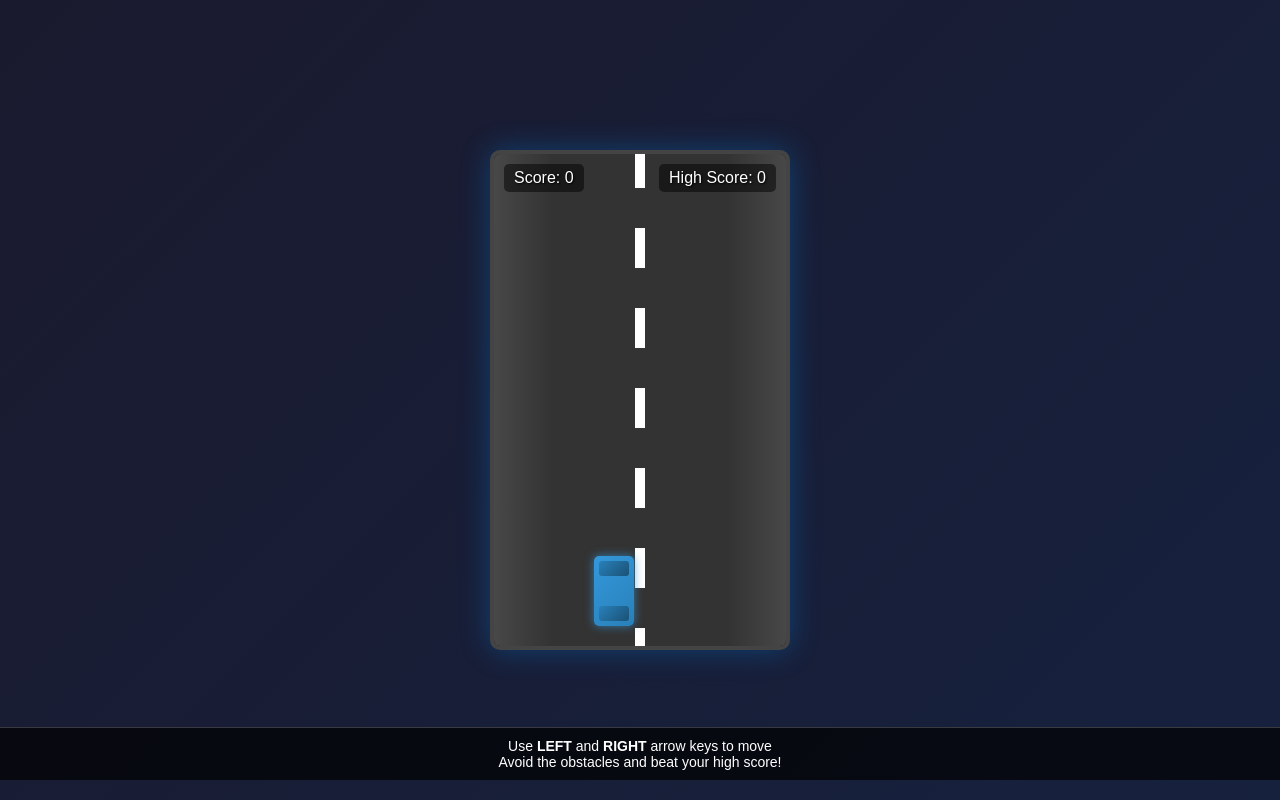
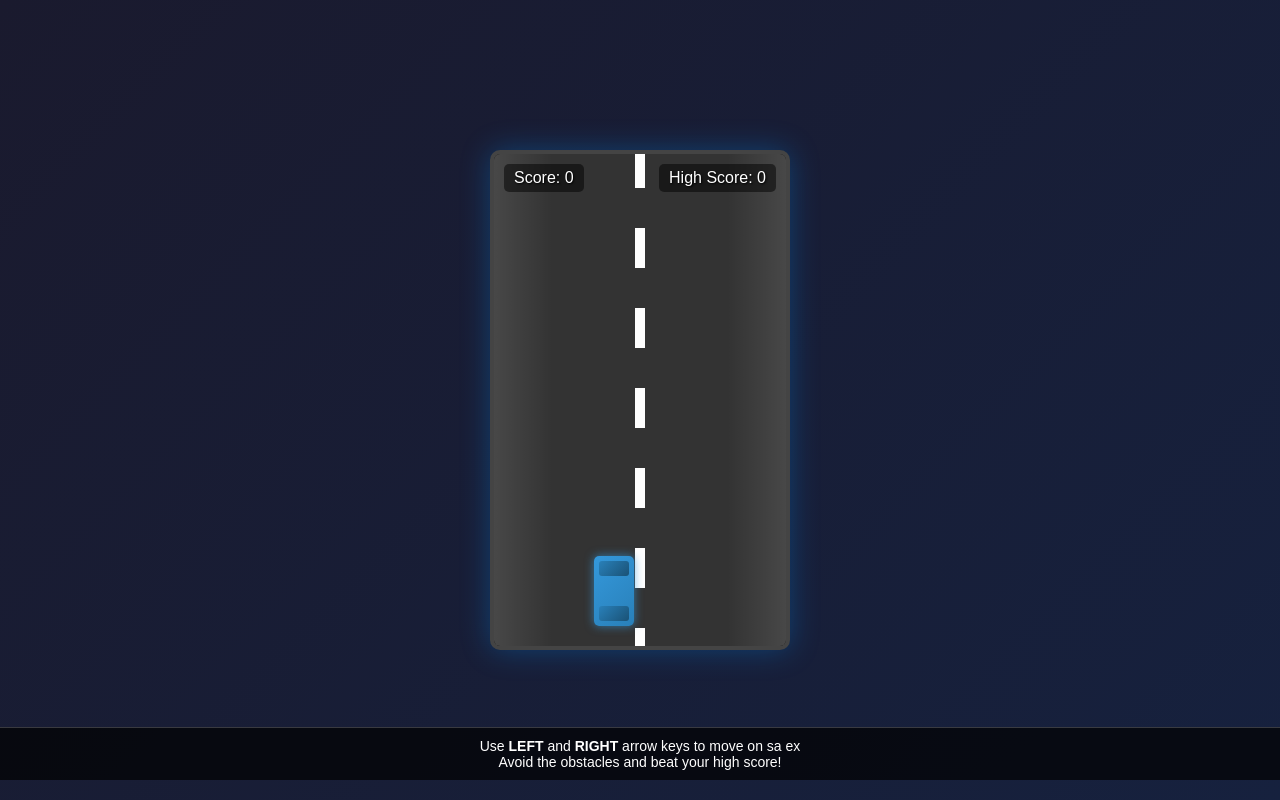
Before and after one commit to Leleyy04/RACE, a plain HTML site: page index.html in a window 1280 px wide. Drawn offline with Linux system fonts and the light colour scheme.

Commit message:
Update index.html

```diff
--- a/index.html
+++ b/index.html
@@ -21,7 +21,7 @@
         </div>
     </div>
     <div class="instructions">
-        <p>Use <strong>LEFT</strong> and <strong>RIGHT</strong> arrow keys to move</p>
+        <p>Use <strong>LEFT</strong> and <strong>RIGHT</strong> arrow keys to move on sa ex</p>
         <p>Avoid the obstacles and beat your high score!</p>
     </div>
 
```
